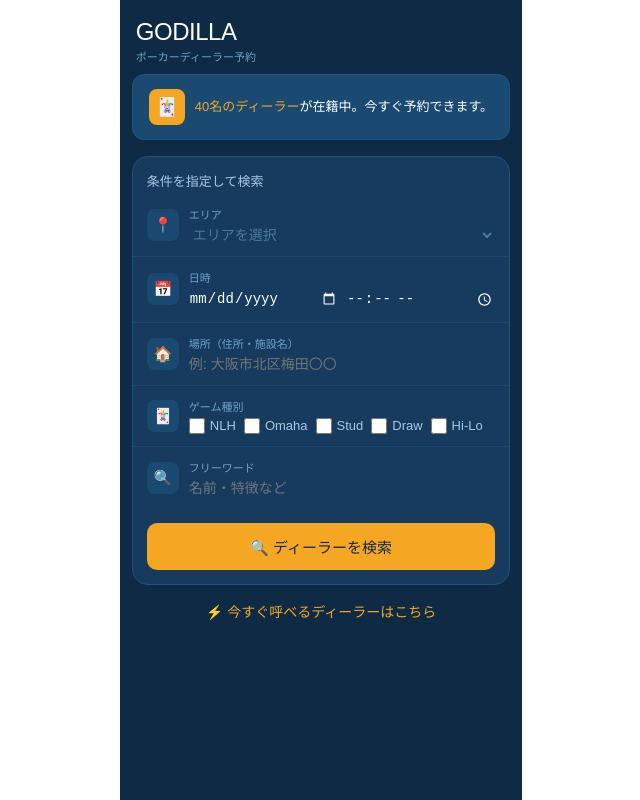
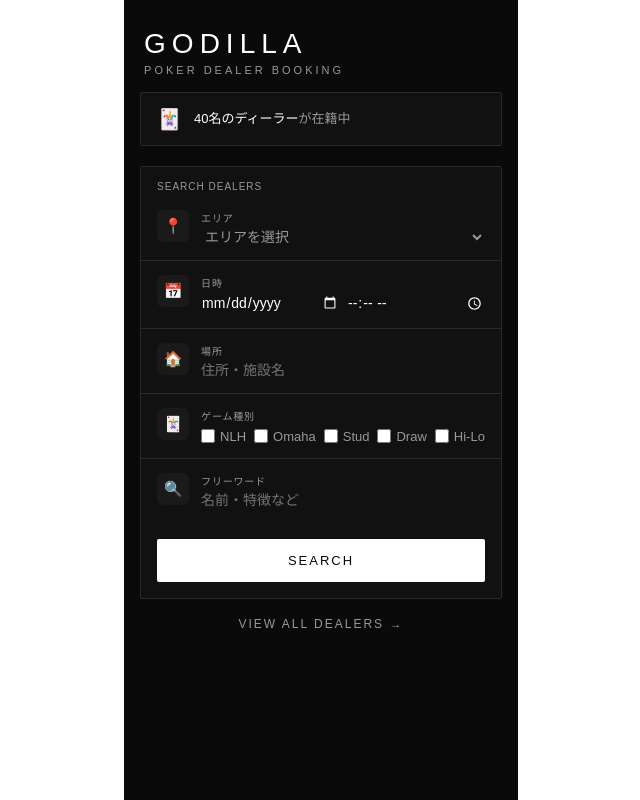
Before and after one commit to yamada715/godera, a Next.js app: page / in a window 1280 px wide. Shown: the whole page, without its empty margins (319-959 px from the left). Built offline with nearby package versions, Linux system fonts and the light colour scheme.

Commit message:
fix admin page completed tab

```diff
--- a/app/dealers/[id]/page.tsx
+++ b/app/dealers/[id]/page.tsx
@@ -1,6 +1,16 @@
 import Link from "next/link";
 import { notFound } from "next/navigation";
-import { DEALERS, VENUE_LABEL, VENUE_STYLE } from "@/lib/dealers";
+import { DEALERS, VENUE_LABEL } from "@/lib/dealers";
+
+const BLACK = "#0A0A0A";
+const WHITE = "#FFFFFF";
+const GRAY3 = "#999999";
+
+const VENUE_STYLE: Record<string, { bg: string; color: string }> = {
+  home:      { bg: "#F5F5F5", color: "#333333" },
+  amusement: { bg: "#EFEFEF", color: "#333333" },
+  both:      { bg: "#E8E8E8", color: "#333333" },
+};
 
 export async function generateStaticParams() {
   return DEALERS.map((d) => ({ id: d.id }));
@@ -10,72 +20,118 @@
   const { id } = await params;
   const dealer = DEALERS.find((d) => d.id === id);
   if (!dealer) notFound();
-  const { bg, color } = VENUE_STYLE[dealer.venueType];
+
+  const { bg, color } = VENUE_STYLE[dealer.venueType] || VENUE_STYLE.both;
 
   return (
-    <main style={{ minHeight: "100dvh", background: "#F1EFE8", paddingBottom: 40 }}>
-      <header style={{ background: "#FFFFFF", borderBottom: "0.5px solid #D3D1C7", padding: "12px 16px", display: "flex", alignItems: "center", justifyContent: "space-between", position: "sticky", top: 0, zIndex: 10 }}>
-        <Link href="/dealers" style={{ display: "flex", alignItems: "center", justifyContent: "center", width: 32, height: 32, borderRadius: 8, background: "#0E2A45", color: "#fff", textDecoration: "none", fontSize: 16 }}>‹</Link>
-        <span style={{ fontSize: 14, fontWeight: 500, color: "#2C2C2A" }}>プロフィール</span>
+    <main style={{ minHeight: "100dvh", background: "#F8F8F8", paddingBottom: 40 }}>
+      {/* ヘッダー */}
+      <header style={{
+        background: BLACK,
+        padding: "12px 16px",
+        display: "flex", alignItems: "center",
+        justifyContent: "space-between",
+        position: "sticky", top: 0, zIndex: 10,
+      }}>
+        <Link href="/dealers" style={{
+          display: "flex", alignItems: "center", justifyContent: "center",
+          width: 32, height: 32, borderRadius: 2,
+          background: "#1A1A1A", color: WHITE, textDecoration: "none", fontSize: 16,
+          border: "0.5px solid #333",
+        }} aria-label="一覧に戻る">‹</Link>
+        <span style={{ fontSize: 11, fontWeight: 400, color: WHITE, letterSpacing: 3, textTransform: "uppercase" }}>Profile</span>
         <div style={{ width: 32 }} />
       </header>
 
       <div style={{ padding: "16px" }}>
-        <div style={{ display: "flex", gap: 16, alignItems: "flex-start", marginBottom: 20 }}>
-          <div style={{ width: 90, height: 90, borderRadius: 12, flexShrink: 0, background: dealer.avatarColor, overflow: "hidden", display: "flex", alignItems: "center", justifyContent: "center" }}>
+        {/* 上部: 写真 + 名前 */}
+        <div style={{
+          background: WHITE, border: "0.5px solid #E8E8E8",
+          borderRadius: 2, padding: "16px", marginBottom: 12,
+          display: "flex", gap: 16, alignItems: "flex-start",
+        }}>
+          <div style={{
+            width: 88, height: 88, borderRadius: 2, flexShrink: 0,
+            background: "#F0F0F0", overflow: "hidden",
+            display: "flex", alignItems: "center", justifyContent: "center",
+            border: "0.5px solid #E8E8E8",
+          }}>
             {dealer.photoUrl ? (
               // eslint-disable-next-line @next/next/no-img-element
               <img src={dealer.photoUrl} alt={dealer.name} style={{ width: "100%", height: "100%", objectFit: "cover" }} />
             ) : (
-              <svg width="48" height="48" viewBox="0 0 48 48" fill="none">
-                <circle cx="24" cy="18" r="11" fill="#fff" fillOpacity="0.5" />
-                <ellipse cx="24" cy="40" rx="18" ry="10" fill="#fff" fillOpacity="0.5" />
+              <svg width="44" height="44" viewBox="0 0 44 44" fill="none">
+                <circle cx="22" cy="16" r="10" fill="#CCCCCC" />
+                <ellipse cx="22" cy="36" rx="16" ry="9" fill="#CCCCCC" />
               </svg>
             )}
           </div>
           <div style={{ flex: 1 }}>
-            <div style={{ display: "flex", alignItems: "center", gap: 8, flexWrap: "wrap" }}>
-              <h1 style={{ fontSize: 20, fontWeight: 500, color: "#2C2C2A" }}>{dealer.name}</h1>
-              <span style={{ fontSize: 11, padding: "2px 8px", borderRadius: 20, background: bg, color, fontWeight: 500 }}>{VENUE_LABEL[dealer.venueType]}</span>
+            <h1 style={{ fontSize: 18, fontWeight: 400, color: BLACK, marginBottom: 6, letterSpacing: 1 }}>{dealer.name}</h1>
+            <div style={{ fontSize: 22, fontWeight: 300, color: BLACK, marginBottom: 4 }}>
+              ¥{dealer.hourlyRate.toLocaleString()}<span style={{ fontSize: 12, color: GRAY3, fontWeight: 400 }}> / hour</span>
             </div>
-            <div style={{ fontSize: 22, fontWeight: 500, color: "#0E2A45", marginTop: 6 }}>
-              ¥{dealer.hourlyRate.toLocaleString()}<span style={{ fontSize: 13, color: "#888780", fontWeight: 400 }}> / 時間</span>
-            </div>
-            <p style={{ fontSize: 12, color: "#888780", marginTop: 4 }}>完了件数 {dealer.completedJobs}件 ・ 経験{dealer.experienceYears}年</p>
-            <div style={{ marginTop: 6 }}>
-              {dealer.tags.slice(0, 2).map((tag) => (
-                <span key={tag} style={{ display: "inline-block", fontSize: 10, padding: "2px 6px", borderRadius: 20, background: "#F1EFE8", color: "#5F5E5A", border: "0.5px solid #D3D1C7", marginRight: 4 }}>{tag}</span>
-              ))}
-            </div>
+            <span style={{
+              display: "inline-block", fontSize: 9, padding: "2px 8px",
+              borderRadius: 1, background: bg, color, letterSpacing: 2, textTransform: "uppercase",
+            }}>
+              {VENUE_LABEL[dealer.venueType]}
+            </span>
+            <p style={{ fontSize: 11, color: GRAY3, marginTop: 6 }}>
+              {dealer.completedJobs} jobs · {dealer.experienceYears} years exp
+            </p>
           </div>
         </div>
 
-        <p style={{ fontSize: 11, fontWeight: 500, color: "#888780", letterSpacing: "0.06em", textTransform: "uppercase", marginBottom: 8 }}>紹介</p>
-        <p style={{ fontSize: 14, color: "#2C2C2A", lineHeight: 1.75, marginBottom: 20 }}>{dealer.bio}</p>
+        {/* 紹介 */}
+        <div style={{ background: WHITE, border: "0.5px solid #E8E8E8", borderRadius: 2, padding: "14px 16px", marginBottom: 12 }}>
+          <div style={{ fontSize: 9, fontWeight: 400, color: GRAY3, letterSpacing: ".1em", textTransform: "uppercase", marginBottom: 8 }}>About</div>
+          <p style={{ fontSize: 13, color: BLACK, lineHeight: 1.8 }}>{dealer.bio}</p>
+        </div>
 
-        <p style={{ fontSize: 11, fontWeight: 500, color: "#888780", letterSpacing: "0.06em", textTransform: "uppercase", marginBottom: 8 }}>スペック</p>
-        <div style={{ background: "#FFFFFF", border: "0.5px solid #D3D1C7", borderRadius: 12, overflow: "hidden", marginBottom: 20 }}>
+        {/* スペック */}
+        <div style={{ background: WHITE, border: "0.5px solid #E8E8E8", borderRadius: 2, overflow: "hidden", marginBottom: 12 }}>
+          <div style={{ fontSize: 9, fontWeight: 400, color: GRAY3, letterSpacing: ".1em", textTransform: "uppercase", padding: "14px 16px 8px" }}>Specs</div>
           {[
-            { label: "対応ゲーム", value: dealer.gameTypes.join(" / ") },
-            { label: "対応エリア", value: dealer.areas.join(" / ") },
-            { label: "対応種別",   value: VENUE_LABEL[dealer.venueType] },
+            { label: "Games",  value: dealer.gameTypes.join(" · ") },
+            { label: "Areas",  value: dealer.areas.join(" · ") },
+            { label: "Venue",  value: VENUE_LABEL[dealer.venueType] },
           ].map(({ label, value }, i, arr) => (
-            <div key={label} style={{ display: "flex", justifyContent: "space-between", padding: "11px 14px", borderBottom: i < arr.length - 1 ? "0.5px solid #F1EFE8" : "none", fontSize: 13 }}>
-              <span style={{ color: "#888780", flexShrink: 0 }}>{label}</span>
-              <span style={{ color: "#2C2C2A", textAlign: "right" }}>{value}</span>
+            <div key={label} style={{
+              display: "flex", justifyContent: "space-between", alignItems: "center",
+              padding: "10px 16px",
+              borderTop: "0.5px solid #F0F0F0",
+              fontSize: 13,
+            }}>
+              <span style={{ color: GRAY3, fontSize: 11, letterSpacing: 1, textTransform: "uppercase" }}>{label}</span>
+              <span style={{ color: BLACK, textAlign: "right", maxWidth: "60%" }}>{value}</span>
             </div>
           ))}
         </div>
 
-        <p style={{ fontSize: 11, fontWeight: 500, color: "#888780", letterSpacing: "0.06em", textTransform: "uppercase", marginBottom: 8 }}>特徴</p>
-        <div style={{ marginBottom: 28 }}>
+        {/* タグ */}
+        <div style={{ background: WHITE, border: "0.5px solid #E8E8E8", borderRadius: 2, padding: "14px 16px", marginBottom: 20 }}>
+          <div style={{ fontSize: 9, fontWeight: 400, color: GRAY3, letterSpacing: ".1em", textTransform: "uppercase", marginBottom: 10 }}>Tags</div>
           {dealer.tags.map((tag) => (
-            <span key={tag} style={{ display: "inline-block", fontSize: 11, padding: "2px 7px", borderRadius: 20, background: "#F1EFE8", color: "#5F5E5A", border: "0.5px solid #D3D1C7", marginRight: 4, marginTop: 4 }}>{tag}</span>
+            <span key={tag} style={{
+              display: "inline-block", fontSize: 11, padding: "3px 10px",
+              borderRadius: 1, background: "#F5F5F5", color: "#333",
+              border: "0.5px solid #E8E8E8", marginRight: 6, marginTop: 6, letterSpacing: 1,
+            }}>
+              {tag}
+            </span>
           ))}
         </div>
 
-        <Link href={"/dealers/" + dealer.id + "/request"} style={{ display: "block", padding: 15, background: "#0E2A45", color: "#FFFFFF", borderRadius: 12, fontSize: 15, fontWeight: 500, textAlign: "center", textDecoration: "none" }}>
-          このディーラーに依頼する
+        {/* 依頼ボタン */}
+        <Link href={"/dealers/" + dealer.id + "/request"} style={{
+          display: "block", padding: 16,
+          background: BLACK, color: WHITE,
+          borderRadius: 2, fontSize: 12, fontWeight: 400,
+          textAlign: "center", textDecoration: "none",
+          letterSpacing: 3, textTransform: "uppercase",
+        }}>
+          Book This Dealer
         </Link>
       </div>
     </main>
--- a/app/page.tsx
+++ b/app/page.tsx
@@ -1,16 +1,16 @@
-// app/page.tsx — トップ検索画面
 "use client";
 
 import { useState } from "react";
 import { useRouter } from "next/navigation";
 import { GAME_TYPES, type GameType } from "@/lib/dealers";
 
-const NAVY   = "#0E2A45";
-const PANEL  = "#163B5E";
-const BORDER = "#1E5280";
-const MUTED  = "#6FA3C8";
-const ICON   = "#1A4A72";
-const ACCENT = "#F5A623";
+const BLACK  = "#0A0A0A";
+const WHITE  = "#FFFFFF";
+const GRAY1  = "#F5F5F5";
+const GRAY2  = "#E8E8E8";
+const GRAY3  = "#999999";
+const GRAY4  = "#333333";
+const ACCENT = "#0A0A0A";
 
 const AREAS = ["エリアを選択","大阪市内","神戸市内","京都市内","堺市","尼崎市","西宮市","奈良市","和歌山市","指定なし"];
 
@@ -38,66 +38,86 @@
     router.push(`/dealers?${params.toString()}`);
   }
 
-  const rowStyle: React.CSSProperties = {
-    borderBottom: `0.5px solid #1A4A72`,
-    padding: "12px 14px",
-  };
-  const labelStyle: React.CSSProperties = {
-    fontSize: 11, color: MUTED, marginBottom: 4,
-  };
   const inputStyle: React.CSSProperties = {
     width: "100%", background: "transparent", border: "none",
-    outline: "none", fontSize: 14, color: "#fff",
+    outline: "none", fontSize: 14, color: WHITE,
+    fontFamily: "inherit",
+  };
+
+  const rowStyle: React.CSSProperties = {
+    borderBottom: `0.5px solid #2A2A2A`,
+    padding: "14px 16px",
+    display: "flex",
+    alignItems: "flex-start",
+    gap: 12,
+  };
+
+  const iconBox: React.CSSProperties = {
+    width: 32, height: 32, borderRadius: 6,
+    background: "#1A1A1A",
+    display: "flex", alignItems: "center", justifyContent: "center",
+    flexShrink: 0, fontSize: 15,
+  };
+
+  const labelStyle: React.CSSProperties = {
+    fontSize: 10, color: GRAY3, marginBottom: 3, letterSpacing: ".08em", textTransform: "uppercase",
   };
 
   return (
-    <main style={{ minHeight: "100dvh", background: NAVY, paddingBottom: 40, maxWidth: 480, margin: "0 auto" }}>
+    <main style={{ minHeight: "100dvh", background: BLACK, paddingBottom: 40, maxWidth: 480, margin: "0 auto" }}>
 
       {/* ヘッダー */}
-      <header style={{ padding: "18px 16px 10px" }}>
-        <div style={{ fontSize: 24, fontWeight: 500, color: "#fff", letterSpacing: -0.5 }}>GODILLA</div>
-        <div style={{ fontSize: 11, color: MUTED, marginTop: 2 }}>ポーカーディーラー予約</div>
+      <header style={{ padding: "28px 20px 16px" }}>
+        <div style={{ fontSize: 28, fontWeight: 300, color: WHITE, letterSpacing: 6, textTransform: "uppercase" }}>
+          GODILLA
+        </div>
+        <div style={{ fontSize: 11, color: GRAY3, marginTop: 4, letterSpacing: 3 }}>
+          POKER DEALER BOOKING
+        </div>
       </header>
 
       {/* バナー */}
       <div style={{
-        margin: "0 12px 16px", borderRadius: 12, background: "#1A4A72",
-        padding: "14px 16px", border: `0.5px solid ${BORDER}`,
-        display: "flex", alignItems: "center", gap: 10,
+        margin: "0 16px 20px",
+        borderRadius: 2,
+        background: "#111111",
+        padding: "14px 16px",
+        border: `0.5px solid #2A2A2A`,
+        display: "flex", alignItems: "center", gap: 12,
       }}>
-        <div style={{
-          width: 36, height: 36, borderRadius: 8, background: ACCENT,
-          display: "flex", alignItems: "center", justifyContent: "center", flexShrink: 0, fontSize: 18,
-        }}>🃏</div>
-        <div style={{ fontSize: 13, color: "#fff", lineHeight: 1.5 }}>
-          <span style={{ color: ACCENT, fontWeight: 500 }}>40名のディーラー</span>が在籍中。今すぐ予約できます。
+        <div style={{ fontSize: 20 }}>🃏</div>
+        <div style={{ fontSize: 13, color: GRAY3, lineHeight: 1.6 }}>
+          <span style={{ color: WHITE, fontWeight: 400 }}>40名のディーラー</span>が在籍中
         </div>
       </div>
 
       {/* 検索フォーム */}
-      <div style={{ margin: "0 12px", background: PANEL, borderRadius: 16, border: `0.5px solid ${BORDER}`, overflow: "hidden" }}>
-        <div style={{ fontSize: 13, fontWeight: 500, color: "#A8C8E0", padding: "14px 14px 4px" }}>
-          条件を指定して検索
+      <div style={{
+        margin: "0 16px",
+        background: "#111111",
+        borderRadius: 2,
+        border: `0.5px solid #2A2A2A`,
+        overflow: "hidden",
+      }}>
+        <div style={{ fontSize: 10, fontWeight: 400, color: GRAY3, padding: "14px 16px 4px", letterSpacing: ".1em", textTransform: "uppercase" }}>
+          Search Dealers
         </div>
 
         {/* エリア */}
         <div style={rowStyle}>
-          <div style={{ display: "flex", alignItems: "center", gap: 10 }}>
-            <div style={{ width: 32, height: 32, borderRadius: 8, background: ICON, display: "flex", alignItems: "center", justifyContent: "center", flexShrink: 0, fontSize: 15 }}>📍</div>
+          <div style={iconBox}>📍</div>
           <div style={{ flex: 1 }}>
             <div style={labelStyle}>エリア</div>
             <select value={area} onChange={(e) => setArea(e.target.value)}
-                style={{ ...inputStyle, color: area ? "#fff" : "#4A7A9B" }}>
-                {AREAS.map((a) => <option key={a} value={a === "エリアを選択" ? "" : a} style={{ background: PANEL }}>{a}</option>)}
+              style={{ ...inputStyle, color: area ? WHITE : GRAY3 }}>
+              {AREAS.map((a) => <option key={a} value={a === "エリアを選択" ? "" : a} style={{ background: "#111" }}>{a}</option>)}
             </select>
-            </div>
           </div>
         </div>
 
         {/* 日時 */}
         <div style={rowStyle}>
-          <div style={{ display: "flex", alignItems: "center", gap: 10 }}>
-            <div style={{ width: 32, height: 32, borderRadius: 8, background: ICON, display: "flex", alignItems: "center", justifyContent: "center", flexShrink: 0, fontSize: 15 }}>📅</div>
+          <div style={iconBox}>📅</div>
           <div style={{ flex: 1 }}>
             <div style={labelStyle}>日時</div>
             <div style={{ display: "flex", gap: 8 }}>
@@ -108,47 +128,41 @@
             </div>
           </div>
         </div>
-        </div>
 
         {/* 場所 */}
         <div style={rowStyle}>
-          <div style={{ display: "flex", alignItems: "center", gap: 10 }}>
-            <div style={{ width: 32, height: 32, borderRadius: 8, background: ICON, display: "flex", alignItems: "center", justifyContent: "center", flexShrink: 0, fontSize: 15 }}>🏠</div>
+          <div style={iconBox}>🏠</div>
           <div style={{ flex: 1 }}>
-              <div style={labelStyle}>場所（住所・施設名）</div>
-              <input type="text" placeholder="例: 大阪市北区梅田〇〇" value={location}
-                onChange={(e) => setLocation(e.target.value)} style={inputStyle} />
-            </div>
+            <div style={labelStyle}>場所</div>
+            <input type="text" placeholder="住所・施設名" value={location}
+              onChange={(e) => setLocation(e.target.value)} style={{ ...inputStyle, "::placeholder": { color: GRAY3 } } as React.CSSProperties} />
           </div>
         </div>
 
-        {/* ゲーム種別（チェックボックス） */}
+        {/* ゲーム種別 */}
         <div style={rowStyle}>
-          <div style={{ display: "flex", alignItems: "flex-start", gap: 10 }}>
-            <div style={{ width: 32, height: 32, borderRadius: 8, background: ICON, display: "flex", alignItems: "center", justifyContent: "center", flexShrink: 0, fontSize: 15, marginTop: 2 }}>🃏</div>
+          <div style={iconBox}>🃏</div>
           <div style={{ flex: 1 }}>
             <div style={labelStyle}>ゲーム種別</div>
-              <div style={{ display: "flex", flexWrap: "wrap", gap: 8, marginTop: 4 }}>
+            <div style={{ display: "flex", flexWrap: "wrap", gap: 8, marginTop: 6 }}>
               {GAME_TYPES.map((g) => (
                 <label key={g} style={{ display: "flex", alignItems: "center", gap: 5, cursor: "pointer" }}>
                   <input
                     type="checkbox"
                     checked={games.includes(g)}
                     onChange={() => toggleGame(g)}
-                      style={{ width: 16, height: 16, accentColor: ACCENT }}
+                    style={{ width: 14, height: 14, accentColor: WHITE }}
                   />
-                    <span style={{ fontSize: 13, color: games.includes(g) ? ACCENT : "#A8C8E0", fontWeight: games.includes(g) ? 500 : 400 }}>{g}</span>
+                  <span style={{ fontSize: 13, color: games.includes(g) ? WHITE : GRAY3 }}>{g}</span>
                 </label>
               ))}
-              </div>
             </div>
           </div>
         </div>
 
         {/* フリーワード */}
         <div style={{ ...rowStyle, borderBottom: "none" }}>
-          <div style={{ display: "flex", alignItems: "center", gap: 10 }}>
-            <div style={{ width: 32, height: 32, borderRadius: 8, background: ICON, display: "flex", alignItems: "center", justifyContent: "center", flexShrink: 0, fontSize: 15 }}>🔍</div>
+          <div style={iconBox}>🔍</div>
           <div style={{ flex: 1 }}>
             <div style={labelStyle}>フリーワード</div>
             <input type="text" placeholder="名前・特徴など" value={keyword}
@@ -157,27 +171,41 @@
               style={inputStyle} />
           </div>
         </div>
-        </div>
 
         {/* 検索ボタン */}
         <button onClick={handleSearch} style={{
           display: "flex", alignItems: "center", justifyContent: "center", gap: 8,
-          margin: "14px", width: "calc(100% - 28px)",
-          padding: "13px", background: ACCENT, color: NAVY,
-          borderRadius: 10, fontSize: 15, fontWeight: 500,
-          border: "none", cursor: "pointer",
+          margin: "16px",
+          width: "calc(100% - 32px)",
+          padding: "14px",
+          background: WHITE,
+          color: BLACK,
+          borderRadius: 2,
+          fontSize: 13,
+          fontWeight: 500,
+          border: "none",
+          cursor: "pointer",
+          letterSpacing: 2,
+          textTransform: "uppercase",
         }}>
-          🔍 ディーラーを検索
+          Search
         </button>
       </div>
 
       {/* 今すぐボタン */}
       <button onClick={() => router.push("/dealers")} style={{
         display: "flex", alignItems: "center", justifyContent: "center", gap: 6,
-        padding: "16px", fontSize: 14, color: ACCENT,
-        background: "none", border: "none", cursor: "pointer", width: "100%",
+        padding: "18px 16px",
+        fontSize: 12,
+        color: GRAY3,
+        background: "none",
+        border: "none",
+        cursor: "pointer",
+        width: "100%",
+        letterSpacing: 2,
+        textTransform: "uppercase",
       }}>
-        ⚡ 今すぐ呼べるディーラーはこちら
+        View All Dealers →
       </button>
     </main>
   );
```
Also changed, not shown: app/admin/page.tsx (+92 -59 lines), app/dealers/page.tsx (+39 -36 lines), components/DealerCard.tsx (+43 -30 lines). Lines whose indentation alone changed are shown as unchanged.
